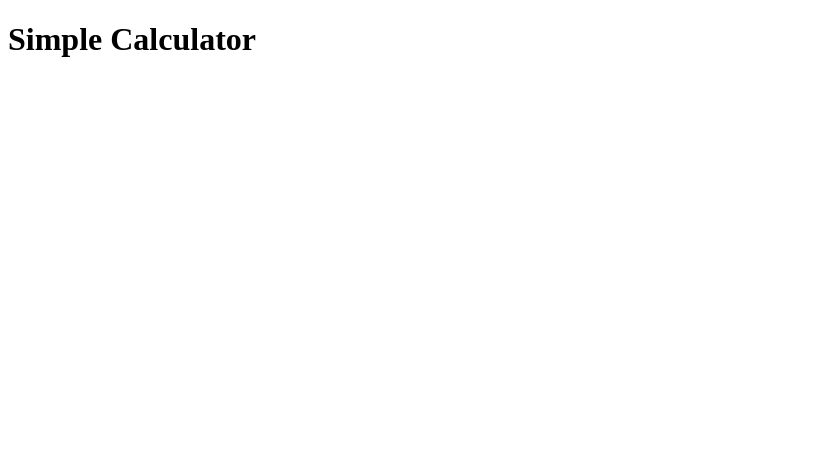
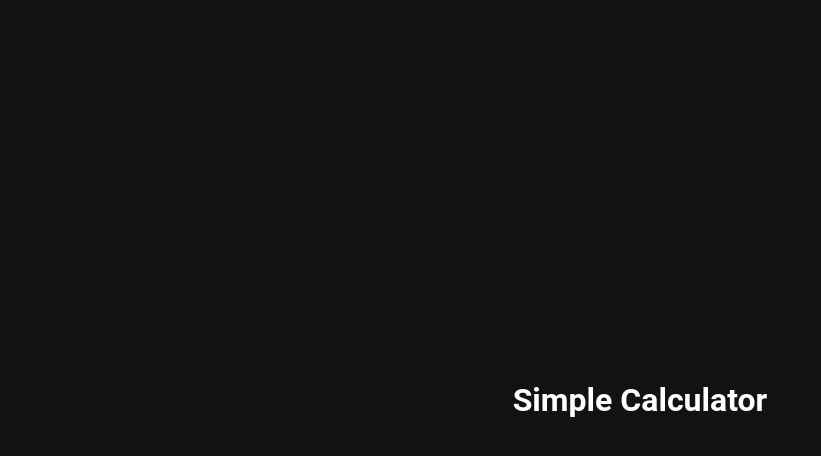
Before and after one commit to kelsonbatista/simple-calculator, a React (Create React App) app: page / in a window 1280 px wide. Shown: the top 456 px of the page, without its empty margins (0-821 px from the left). Built offline with nearby package versions, Linux system fonts and the light colour scheme.

Commit message:
Added styles

```diff
--- a/src/App.js
+++ b/src/App.js
@@ -1,8 +1,10 @@
-function App() {
+import Container from "./styles";
+
+const App = () => {
   return (
-    <div className="App">
+    <Container>
       <h1>Simple Calculator</h1>
-    </div>
+    </Container>
   );
 }
 
--- /dev/null
+++ b/src/global.js
@@ -0,0 +1,29 @@
+import { createGlobalStyle } from "styled-components";
+
+const GlobalStyles = createGlobalStyle`
+  * {
+    margin: 0;
+    padding: 0;
+    box-sizing: border-box;
+  }
+
+  body {
+    background: #121214;
+    color: white;
+    font-family: 'Roboto', sans-serif;
+  }
+
+  button {
+    cursor: pointer;
+  }
+
+  a {
+    text-decoration: none;
+  }
+
+  ul {
+    list-style: none;
+  }
+`;
+
+export default GlobalStyles;
--- a/src/index.js
+++ b/src/index.js
@@ -1,10 +1,13 @@
 import React from 'react';
 import ReactDOM from 'react-dom/client';
 import App from './App';
+import GlobalStyles from './global';
 
 const root = ReactDOM.createRoot(document.getElementById('root'));
+
 root.render(
   <React.StrictMode>
+    <GlobalStyles />
     <App />
   </React.StrictMode>
 );
--- /dev/null
+++ b/src/styles.js
@@ -0,0 +1,11 @@
+import styled from "styled-components";
+
+const Container = styled.div`
+  display: flex;
+  align-items: center;
+  justify-content: center;
+  width: 100%;
+  height: 100vh;
+`;
+
+export default Container;
```
